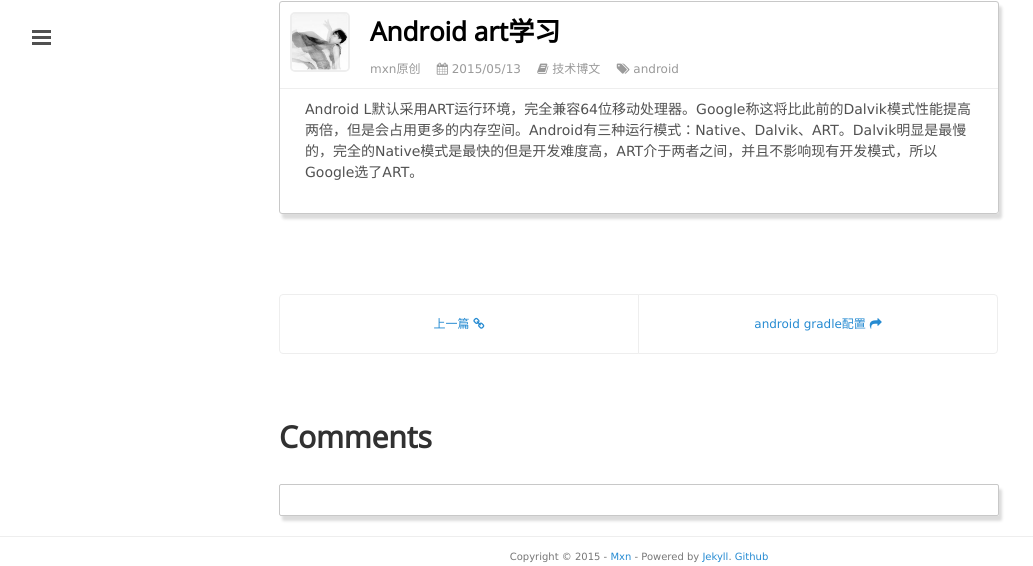
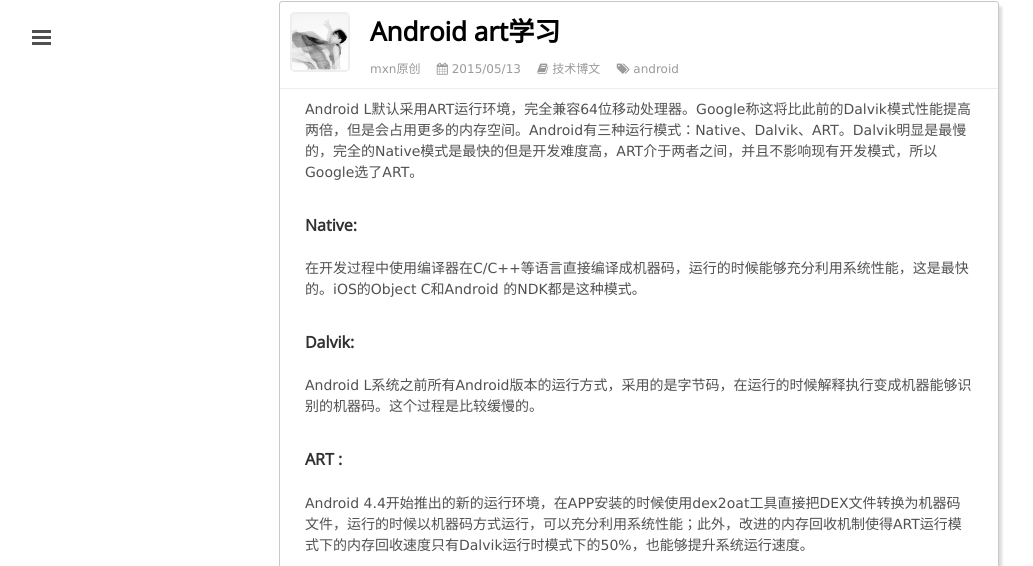
Before and after one commit to mxn21/mxn21.github.io, a Jekyll site: the page built from _posts/2015-5-13-android ART学习.md, in a window 1280 px wide and 1400 px high, scrolled down 214 px. Shown: the top 566 px of the window, without its empty margins (1-1034 px from the left). Built offline with Jekyll 4.4.1, drawn with Linux system fonts in a browser that asks for light colours; Markdown is read by kramdown in place of the engine named in the settings; comment, search, counter and statistics services are not loaded; some of the changed text lies outside the part shown; grey boxes are pictures that could not be loaded.

Commit message:
Update 2015-5-13-android ART学习.md

```diff
--- a/_posts/2015-5-13-android ART学习.md
+++ b/_posts/2015-5-13-android ART学习.md
@@ -7,3 +7,23 @@
 ---
 
 Android L默认采用ART运行环境，完全兼容64位移动处理器。Google称这将比此前的Dalvik模式性能提高两倍，但是会占用更多的内存空间。Android有三种运行模式：Native、Dalvik、ART。Dalvik明显是最慢的，完全的Native模式是最快的但是开发难度高，ART介于两者之间，并且不影响现有开发模式，所以Google选了ART。
+
+#### Native:
+
+在开发过程中使用编译器在C/C++等语言直接编译成机器码，运行的时候能够充分利用系统性能，这是最快的。iOS的Object C和Android 的NDK都是这种模式。
+
+#### Dalvik:
+
+Android L系统之前所有Android版本的运行方式，采用的是字节码，在运行的时候解释执行变成机器能够识别的机器码。这个过程是比较缓慢的。
+
+#### ART :
+
+Android 4.4开始推出的新的运行环境，在APP安装的时候使用dex2oat工具直接把DEX文件转换为机器码文件，运行的时候以机器码方式运行，可以充分利用系统性能；此外，改进的内存回收机制使得ART运行模式下的内存回收速度只有Dalvik运行时模式下的50%，也能够提升系统运行速度。
+
+![](http://a.36krcnd.com/photo/2014/a7eaa64191b5b05b1bb8702dfab7a735.png)
+
+虽然运行的速度提高了，但是ART也有缺点：
+
+1）APP安装过程会变慢；
+
+2）APP占用的存储空间会变多，系统更容易出现系统空间不足问题。
```
